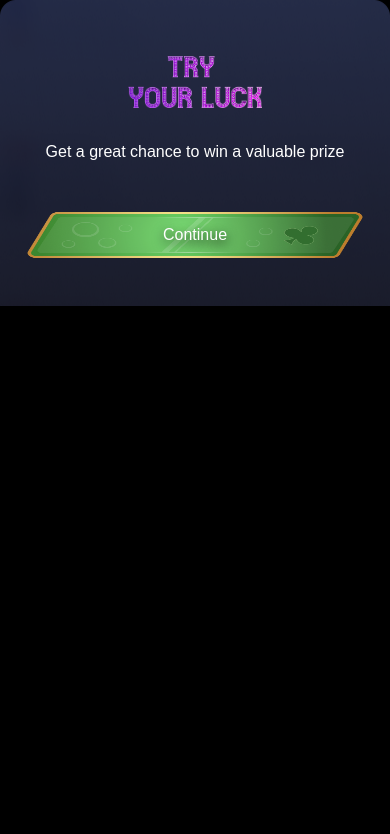
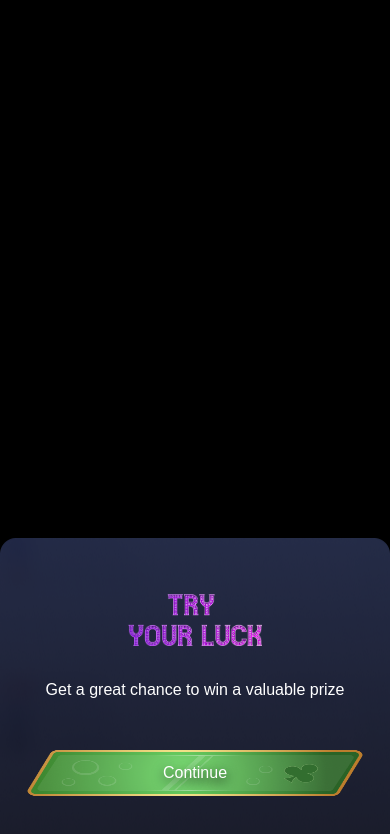
Before and after one commit to Shovgur/fortune, a React (Vite) app: page / in a window 390 px wide. Shown: the top 834 px of the page. Built offline with nearby package versions, Linux system fonts and the light colour scheme.

Commit message:
fix: mobile luck

```diff
--- a/src/Luck.tsx
+++ b/src/Luck.tsx
@@ -7,6 +7,7 @@ import your_luck_mob from "../public/try_your_luck_mob.png";
 
 const Luck = () => {
   return (
+    <div className="absolute bottom-0 w-full">
       <div className="lg:bg-[url('../public/LuckBackground.png')] bg-[url('../public/bg_luck_mob.png')] bg-cover w-full h-full lg:max-w-[628px] lg:h-[326px] relative">
         <div className="flex flex-col items-center">
           <div className="pt-14 flex flex-col items-center gap-8 ">
@@ -43,6 +44,7 @@ const Luck = () => {
           alt="perk_2"
         />
       </div>
+    </div>
   );
 };
 
```
Lines whose indentation alone changed are shown as unchanged.
